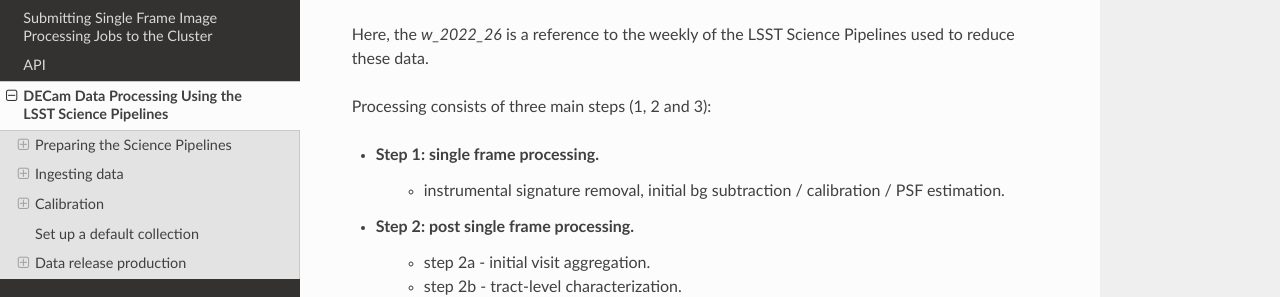
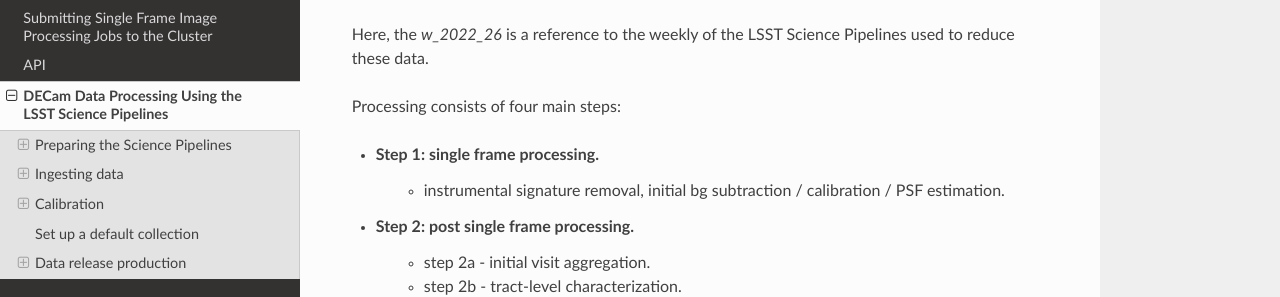
Before and after one commit to davsan06/lsst-alerts-at-uzh, a Sphinx documentation site: the page built from docs/source/ingest.rst, in a window 1280 px wide and 900 px high, scrolled down 18878 px. Shown: the part 161-458 px from the top of the window. Built offline with Sphinx 7.4.7 and the Read the Docs theme 3.1.0, drawn with Linux system fonts in a browser that asks for light colours.

Commit message:
Update ingest.rst

```diff
--- a/docs/source/ingest.rst
+++ b/docs/source/ingest.rst
@@ -696,7 +696,7 @@ In this section we will proceed through all the relevant data processing steps t
 
 Here, the `w_2022_26` is a reference to the weekly of the LSST Science Pipelines used to reduce these data.
 
-Processing consists of three main steps (1, 2 and 3):
+Processing consists of four main steps:
 
 * Step 1: single frame processing.
    * instrumental signature removal, initial bg subtraction / calibration / PSF estimation.
```
